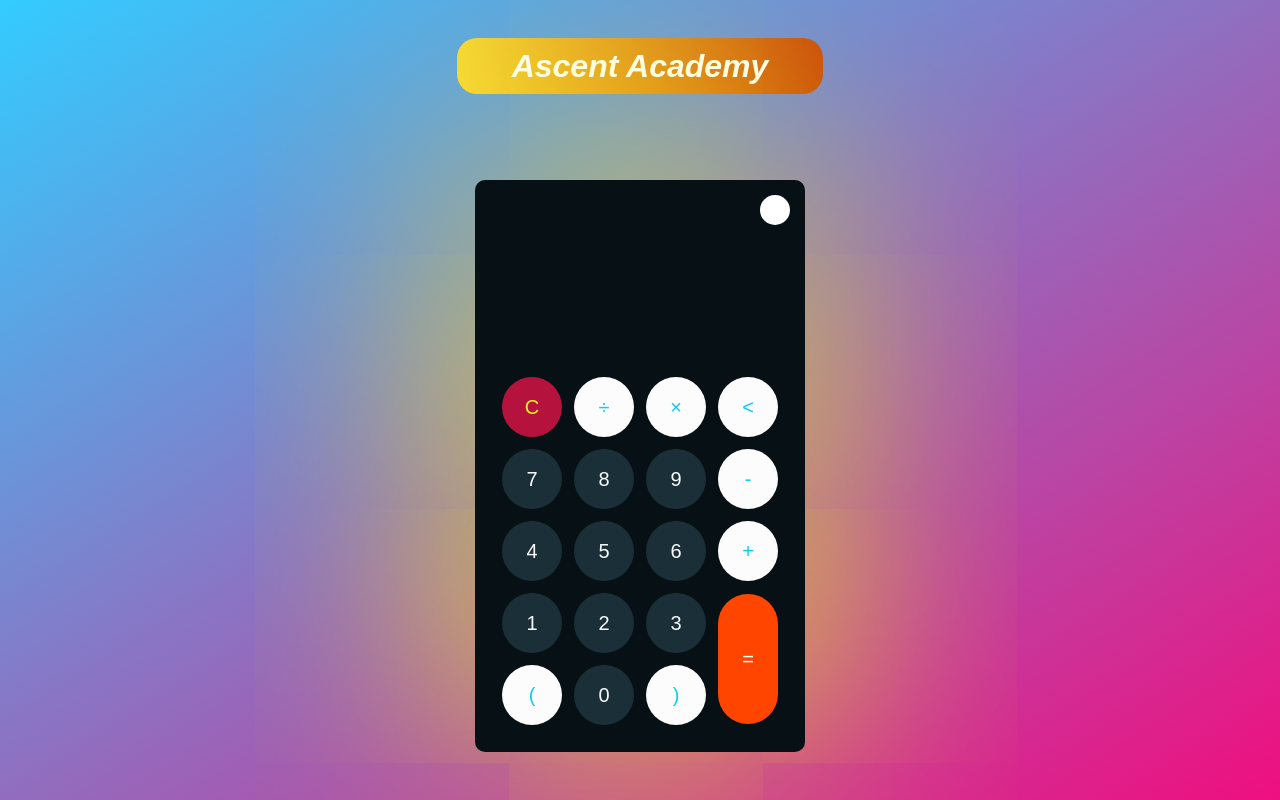
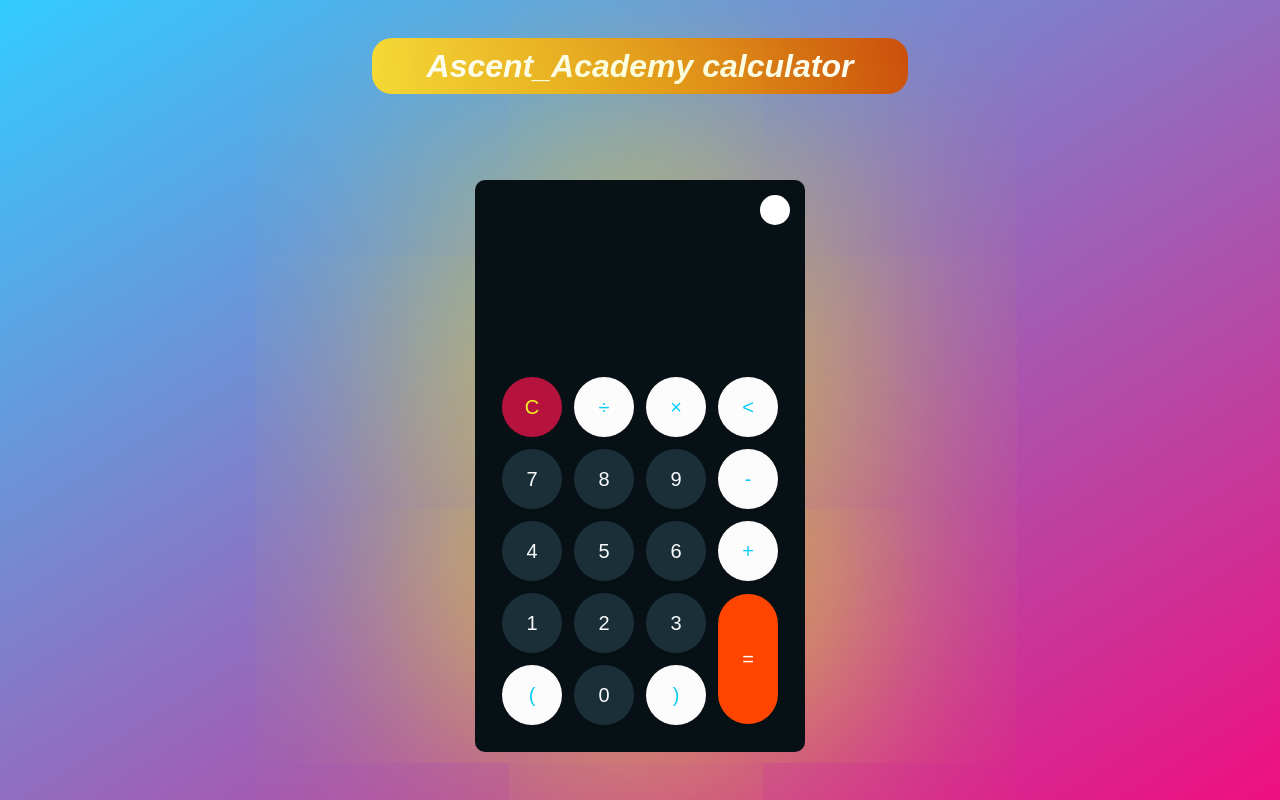
Before and after one commit to GitEnthusiastSwap/WEB_CALCULATOR, a plain HTML site: page index.html in a window 1280 px wide. Drawn offline with Linux system fonts and the light colour scheme.

Commit message:
name change

```diff
--- a/index.html
+++ b/index.html
@@ -5,14 +5,14 @@
     <meta http-equiv="X-UA-Compatible" content="IE=edge">
     <meta name="viewport" content="width=device-width, initial-scale=1.0">
     <link rel="stylesheet" href="index.css">
-    <title> </title>
+    <title> Ascent_Academy calculator</title>
 </head>
 <body>
 
 
 
     <div class="container">
-		<h1><span>Ascent Academy</span></h1>
+		<h1><span>Ascent_Academy calculator</span></h1>
         <div class="calculator dark">
             <div class="theme-toggler active">
                 <i class="toggler-icon"></i>
```
